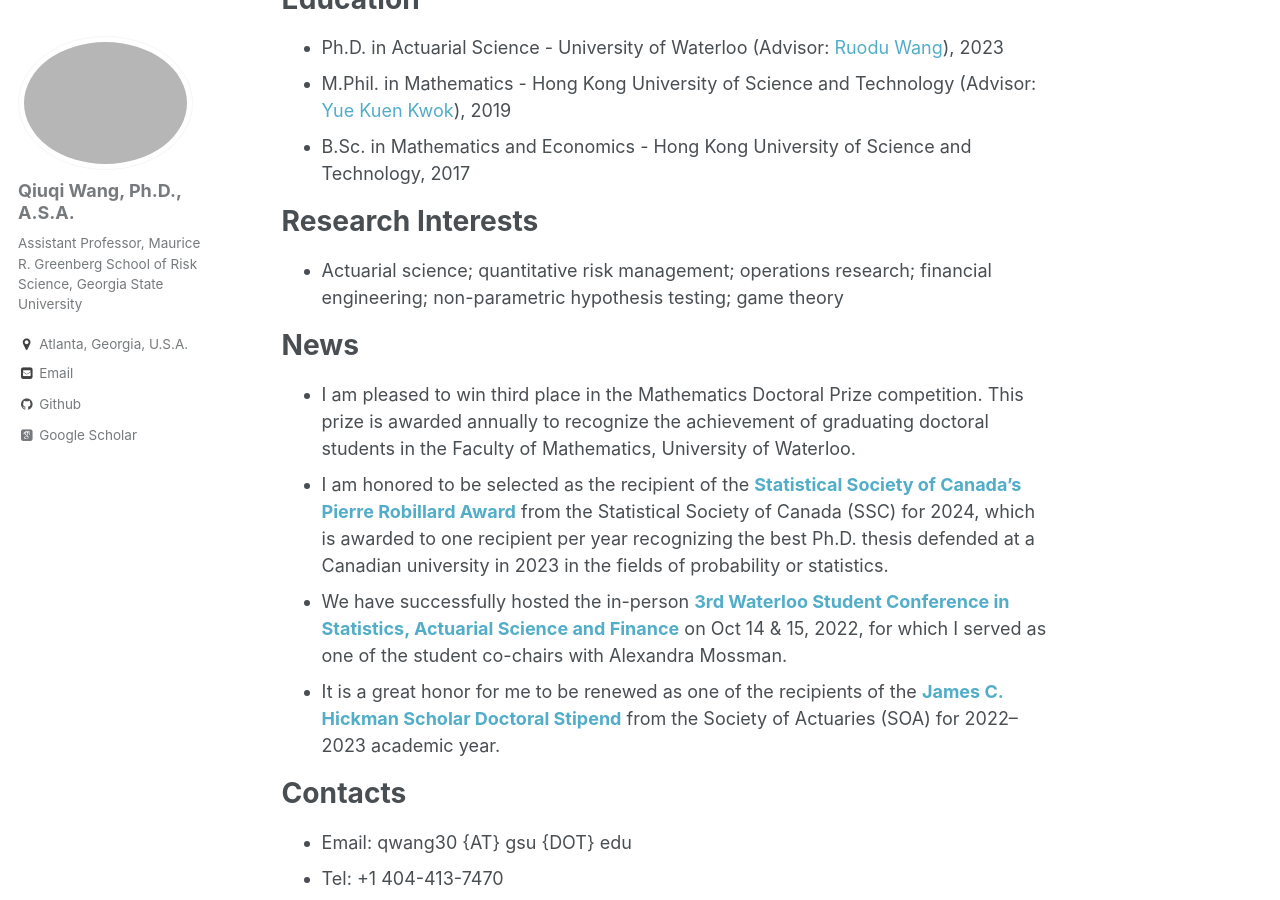
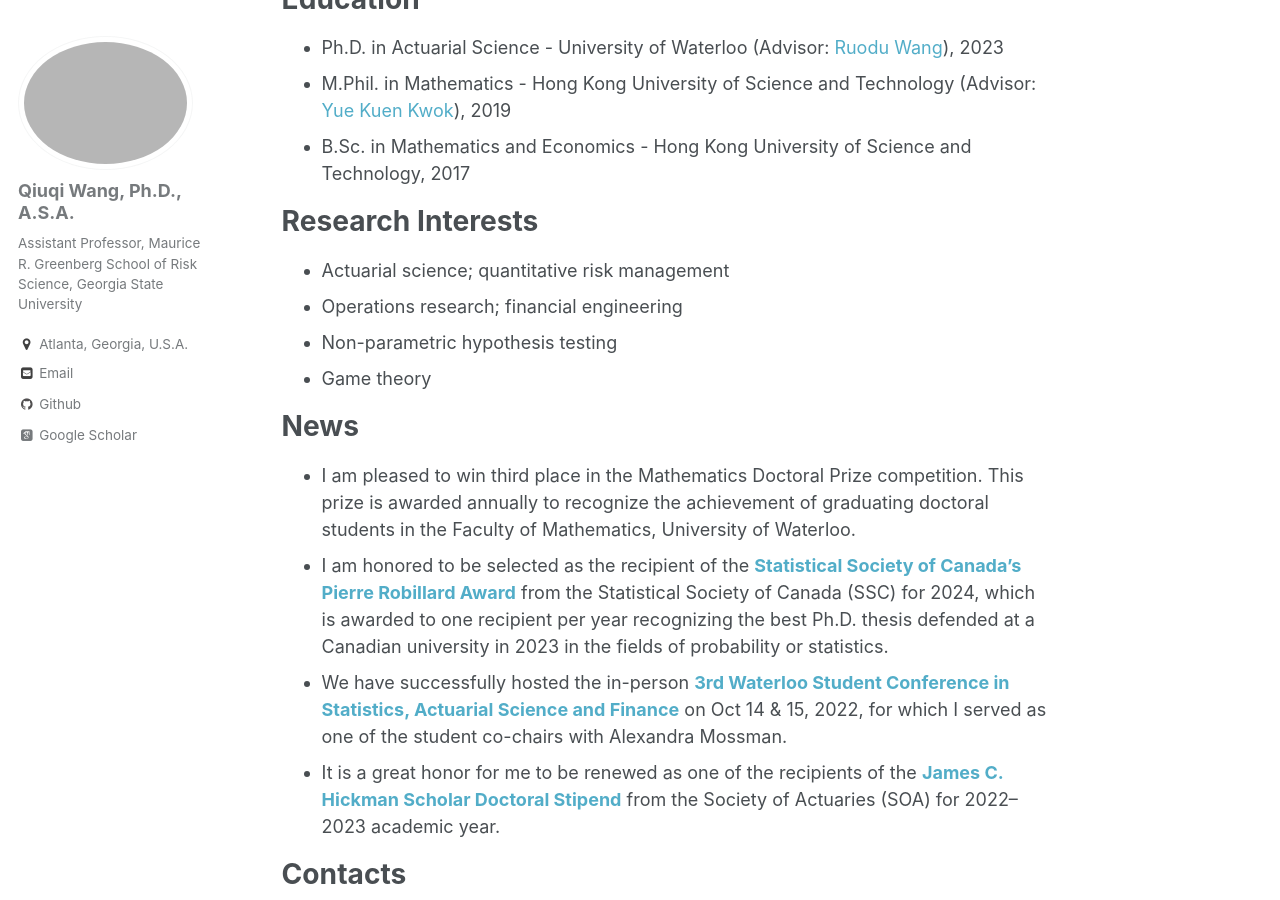
Before and after one commit to qwangan/qwangan.github.io, a Jekyll site: the page built from _pages/about.md, in a window 1280 px wide and 900 px high, scrolled down 607 px. Built offline with Jekyll 4.4.1, drawn with Linux system fonts in a browser that asks for light colours; some web fonts are replaced.

```diff
--- a/_pages/about.md
+++ b/_pages/about.md
@@ -21,7 +21,10 @@ redirect_from:
 * B.Sc. in Mathematics and Economics - Hong Kong University of Science and Technology, 2017
 
 # Research Interests
-* Actuarial science; quantitative risk management; operations research; financial engineering; non-parametric hypothesis testing; game theory
+* Actuarial science; quantitative risk management
+* Operations research; financial engineering
+* Non-parametric hypothesis testing
+* Game theory
 
 # News
 * I am pleased to win third place in the Mathematics Doctoral Prize competition. This prize is awarded annually to recognize the achievement of graduating doctoral students in the Faculty of Mathematics, University of Waterloo.
```
